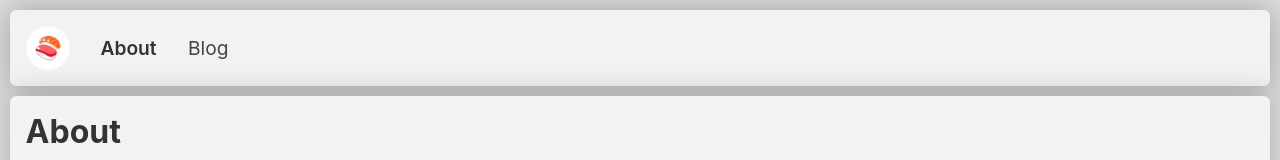
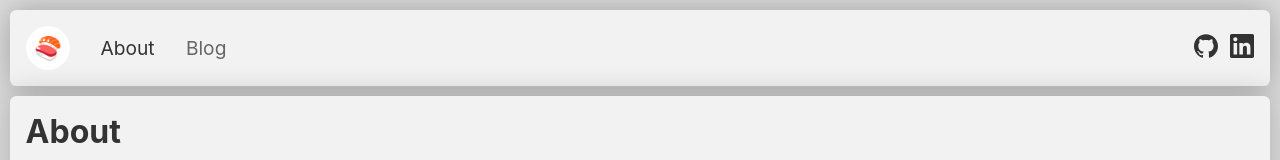
Before and after one commit to johnsonsu/johnsonsu.github.io, a Next.js app: page / in a window 1280 px wide. Shown: the top 160 px of the page. Built offline with nearby package versions, Linux system fonts and the light colour scheme.

Commit message:
Update styles and add external links

```diff
--- a/components/Nav.js
+++ b/components/Nav.js
@@ -1,9 +1,11 @@
 import NavButton from './NavButton'
+import Link from 'next/link'
 
 const containerStyle = {
   display: 'flex',
   flexDirection: 'row',
   alignItems: 'center',
+  justifyContent: 'space-between',
   backgroundColor: '#f2f2f2',
   padding: '1em',
   borderRadius: '0.4em',
@@ -22,15 +24,38 @@ const iconStyle = {
   backgroundColor: '#fefefe',
 }
 
+const navGroupStyle = {
+  display: 'flex',
+  flexDirection: 'row',
+  alignItems: 'center',
+}
+
+const externalLinkStyle = {
+  marginLeft: '0.8em',
+  filter:
+    'invert(14%) sepia(0%) saturate(3%) hue-rotate(189deg) brightness(100%) contrast(84%)',
+}
+
 const emojis = ['🦾', '🎸', '🤦🏻‍♂️', '🤯', '🚀', '🤩', '🤓', '🐑', '🍣', '🎮', '🗺']
 
 const randomEmoji = () => emojis[Math.floor(Math.random() * emojis.length)]
 
 const Nav = () => (
   <div style={containerStyle}>
-    <div style={iconStyle}>{randomEmoji()}</div>
-    <NavButton href="/" title="About" />
-    <NavButton href="/post" title="Blog" />
+    <div style={navGroupStyle}>
+      <div style={iconStyle}>{randomEmoji()}</div>
+      <NavButton href="/" title="About" />
+      <NavButton href="/post" title="Blog" />
+    </div>
+
+    <div style={navGroupStyle}>
+      <a style={externalLinkStyle} href="https://github.com/johnsonsu">
+        <img src="/github.svg" height="24em" />
+      </a>
+      <a style={externalLinkStyle} href="https://www.linkedin.com/in/johnsonsu">
+        <img src="/linkedin.svg" height="24em" />
+      </a>
+    </div>
   </div>
 )
 
--- a/components/NavButton.js
+++ b/components/NavButton.js
@@ -11,10 +11,10 @@ const linkStyle = {
   textDecoration: 'none',
   padding: '0.2em 0.4em',
   fontSize: '1.2em',
+  color: '#666',
 }
 
 const linkSelectedStyle = {
-  fontWeight: '600',
   color: '#333',
 }
 
--- a/styles.css
+++ b/styles.css
@@ -8,7 +8,7 @@ body {
 }
 
 a {
-  color: #444;
+  color: #333;
 }
 
 a:hover {
```
Also changed, not shown: public/github.svg (added), public/linkedin.svg (added).
